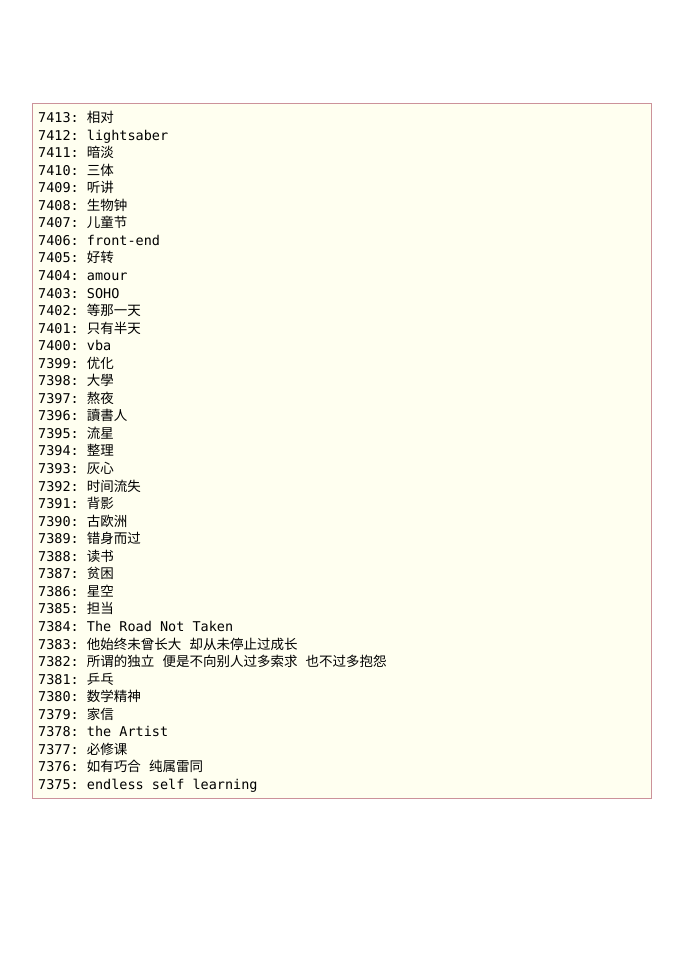
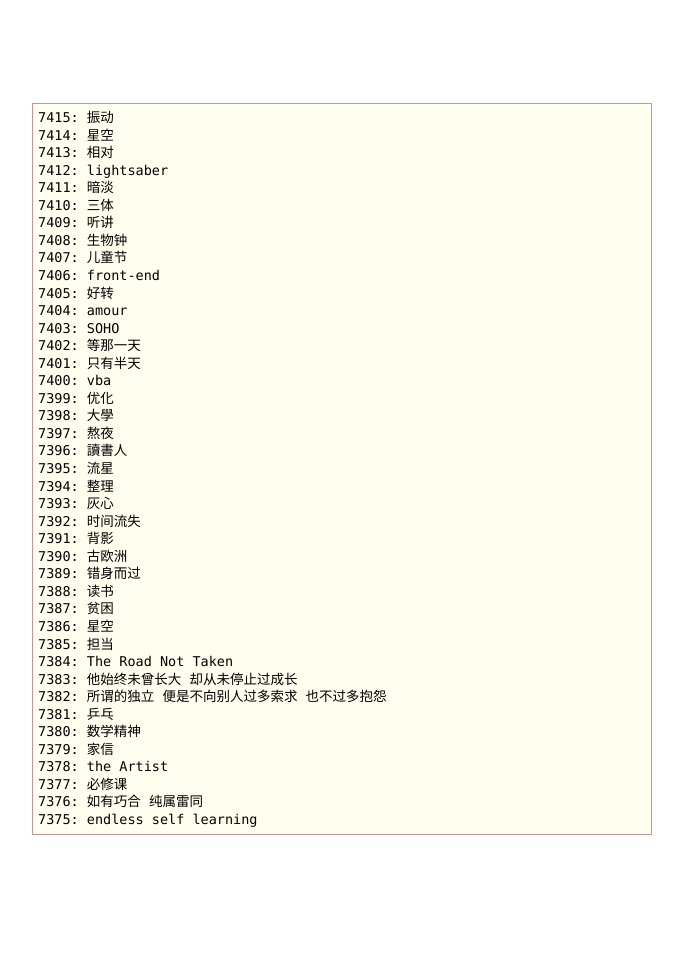
Before and after one commit to betamint/blog, a Jekyll site: the page built from daily-words.html, in a window 1280 px wide. Shown: the whole page, without its empty margins (298-981 px from the left). Built offline with Jekyll 4.4.1, drawn with Linux system fonts in a browser that asks for light colours; before the commit the page ends 941 px from its top, so only the background shows below that.

Commit message:
7414 & 7415

```diff
--- a/daily-words.html
+++ b/daily-words.html
@@ -2,6 +2,8 @@
 layout: default
 ---
 <pre>
+7415: 振动
+7414: 星空
 7413: 相对
 7412: lightsaber
 7411: 暗淡
```
